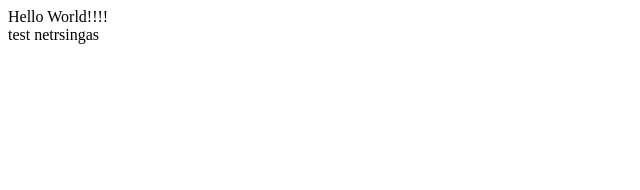
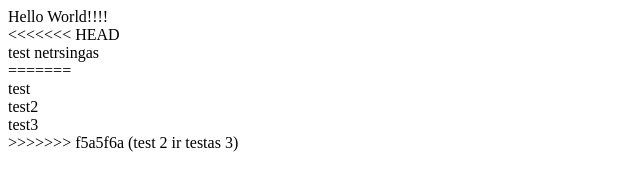
Before and after one commit to Bernardasko/projektotestas, a plain HTML site: page index.html in a window 1280 px wide. Shown: the whole page, without its empty margins (0-640 px from the left). Drawn offline with Linux system fonts and the light colour scheme.

Commit message:
test 2 ir testas 3

```diff
--- a/index.html
+++ b/index.html
@@ -7,6 +7,12 @@
 </head>
 <body>
     <div>Hello World!!!!</div>
+<<<<<<< HEAD
     <div>test netrsingas</div>
+=======
+    <div>test</div>
+    <div>test2</div>
+    <div>test3</div>
+>>>>>>> f5a5f6a (test 2 ir testas 3)
 </body>
 </html>
```
